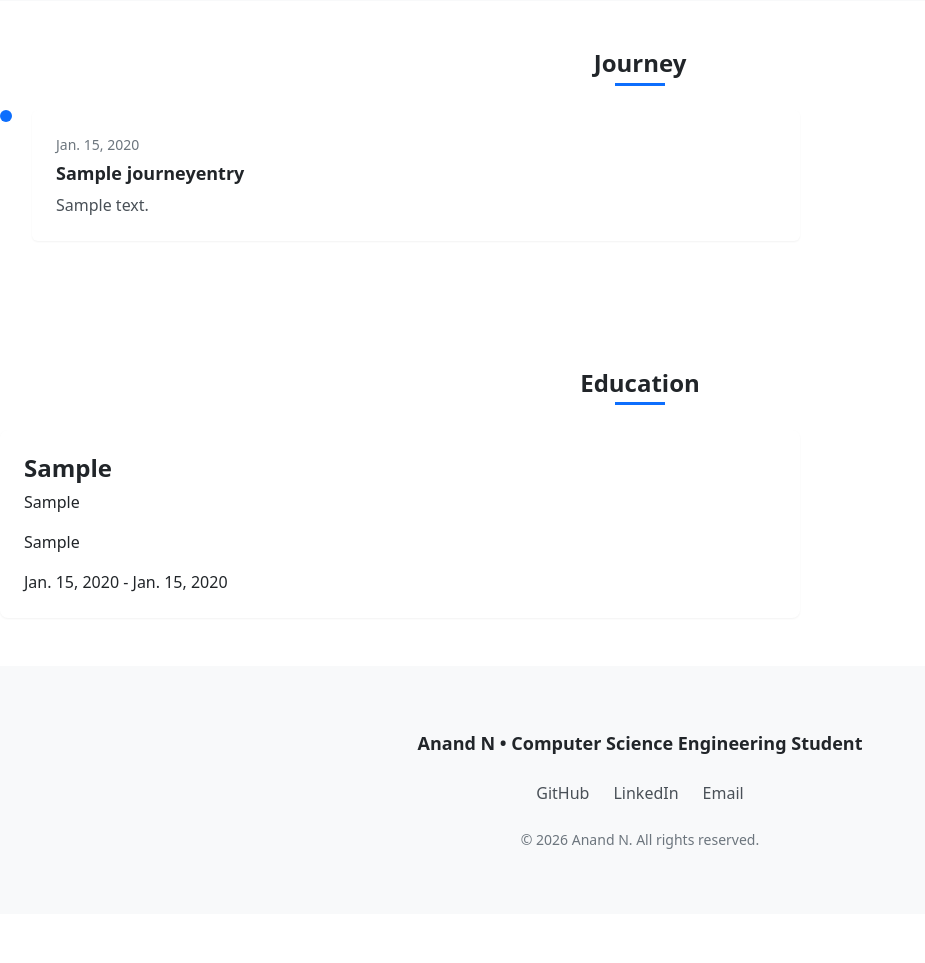
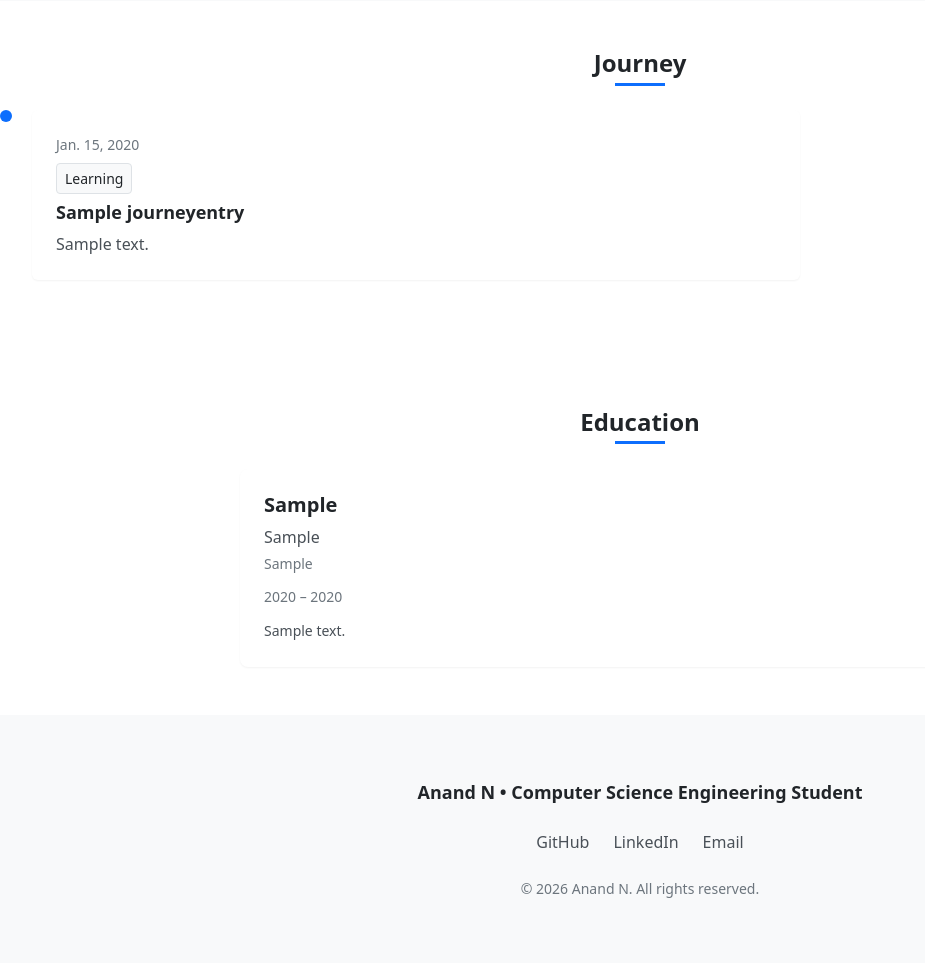
Before and after one commit to 900Gang/Portfolio_Django_, a Django app: page / in a window 1280 px wide. Shown: the part 1961-2924 px from the top of the page, without its empty margins (0-925 px from the left). Before the commit the page ends 2810 px from the top, so only its background shows below. Run offline with Django 5.2, Linux system fonts and the light colour scheme; tables that the repository leaves empty hold one stand-in row (values such as "Sample post"); grey boxes marked "Sample" are stand-in pictures.

Commit message:
Build journey and education sections

```diff
--- a/static/css/components.css
+++ b/static/css/components.css
@@ -546,6 +546,10 @@
     margin-bottom: 0.5rem;
 }
 
+.timeline-type {
+    margin-bottom: 0.5rem;
+}
+
 .timeline-title {
     font-size: var(--font-size-lg);
     font-weight: var(--font-weight-semibold);
@@ -558,17 +562,96 @@
     margin: 0;
 }
 
+/* Journey Empty State */
+.journey-empty {
+    max-width: 800px;
+    margin: 0 auto;
+    text-align: center;
+    padding: 2rem var(--layout-page-padding);
+}
+
+.journey-empty-text {
+    color: var(--color-text-muted);
+    margin: 0;
+}
+
 /* EDUCATION CARDS */
 .education-cards {
     display: grid;
     gap: 1.5rem;
     max-width: 800px;
+    margin: 0 auto;
 }
 
 @media (min-width: 768px) {
     .education-cards {
         grid-template-columns: repeat(auto-fit, minmax(300px, 1fr));
     }
+}
+
+.education-card {
+    display: flex;
+    flex-direction: column;
+}
+
+.education-degree {
+    font-size: var(--font-size-xl);
+    font-weight: var(--font-weight-semibold);
+    color: var(--color-text-primary);
+    margin: 0 0 0.5rem 0;
+}
+
+.education-institution {
+    font-size: var(--font-size-base);
+    font-weight: var(--font-weight-medium);
+    color: var(--color-text-secondary);
+    margin: 0 0 0.25rem 0;
+}
+
+.education-field {
+    font-size: var(--font-size-sm);
+    color: var(--color-text-muted);
+    margin: 0 0 0.5rem 0;
+}
+
+.education-date {
+    font-size: var(--font-size-sm);
+    color: var(--color-text-muted);
+    font-weight: var(--font-weight-medium);
+    margin: 0.75rem 0 0 0;
+    display: block;
+}
+
+.education-description {
+    color: var(--color-text-secondary);
+    font-size: var(--font-size-sm);
+    margin-top: 0.75rem;
+    line-height: var(--line-height-relaxed);
+}
+
+.education-description p {
+    margin: 0.5rem 0;
+}
+
+.education-description p:first-child {
+    margin-top: 0;
+}
+
+.education-description p:last-child {
+    margin-bottom: 0;
+}
+
+/* Education Empty State */
+.education-empty {
+    max-width: 800px;
+    margin: 0 auto;
+    text-align: center;
+    padding: 2rem var(--layout-page-padding);
+}
+
+.education-empty-text {
+    color: var(--color-text-muted);
+    margin: 0;
 }
 
 /* FOOTER */
--- a/templates/portfolio/home.html
+++ b/templates/portfolio/home.html
@@ -105,49 +105,65 @@
     </div>
 </section>
 
-{% if journey_entries %}
+<!-- Journey Section -->
 <section id="journey" class="journey section">
     <div class="section-header">
         <h2 class="section-title">Journey</h2>
     </div>
+    {% if journey_entries %}
     <ul class="timeline">
         {% for entry in journey_entries %}
         <li class="timeline-item">
             <div class="timeline-content">
                 <time class="timeline-date">{{ entry.date }}</time>
+                <span class="timeline-type badge badge-secondary">{{ entry.get_entry_type_display }}</span>
                 <h3 class="timeline-title">{{ entry.title }}</h3>
                 <p class="timeline-description">{{ entry.description|truncatewords:15 }}</p>
             </div>
         </li>
-        {% empty %}
-        <li>No journey entries recorded.</li>
         {% endfor %}
     </ul>
+    {% else %}
+    <div class="journey-empty">
+        <p class="journey-empty-text">No journey entries yet.</p>
+    </div>
+    {% endif %}
 </section>
-{% endif %}
 
-{% if education %}
+<!-- Education Section -->
 <section id="education" class="education section">
     <div class="section-header">
         <h2 class="section-title">Education</h2>
     </div>
+    {% if education %}
     <div class="education-cards">
         {% for edu in education %}
         <article class="education-card card">
             <div class="card-body">
                 <h3 class="education-degree">{{ edu.degree }}</h3>
                 <p class="education-institution">{{ edu.institution }}</p>
+                {% if edu.field_of_study %}
                 <p class="education-field">{{ edu.field_of_study }}</p>
+                {% endif %}
                 <time class="education-date">
-                    {{ edu.start_date }} -
-                    {% if edu.end_date %}{{ edu.end_date }}{% else %}Present{% endif %}
+                    {{ edu.start_date.year }}
+                    {% if edu.end_date %}
+                    – {{ edu.end_date.year }}
+                    {% else %}
+                    – Present
+                    {% endif %}
                 </time>
+                {% if edu.description %}
+                <div class="education-description">{{ edu.description|linebreaks }}</div>
+                {% endif %}
             </div>
         </article>
-        {% empty %}
-        <p>No education records.</p>
         {% endfor %}
     </div>
+    {% else %}
+    <div class="education-empty">
+        <p class="education-empty-text">No education records.</p>
+    </div>
+    {% endif %}
 </section>
-{% endif %}
 {% endblock %}
```
Also changed, not shown: portfolio/tests.py (+48 -0 lines).
